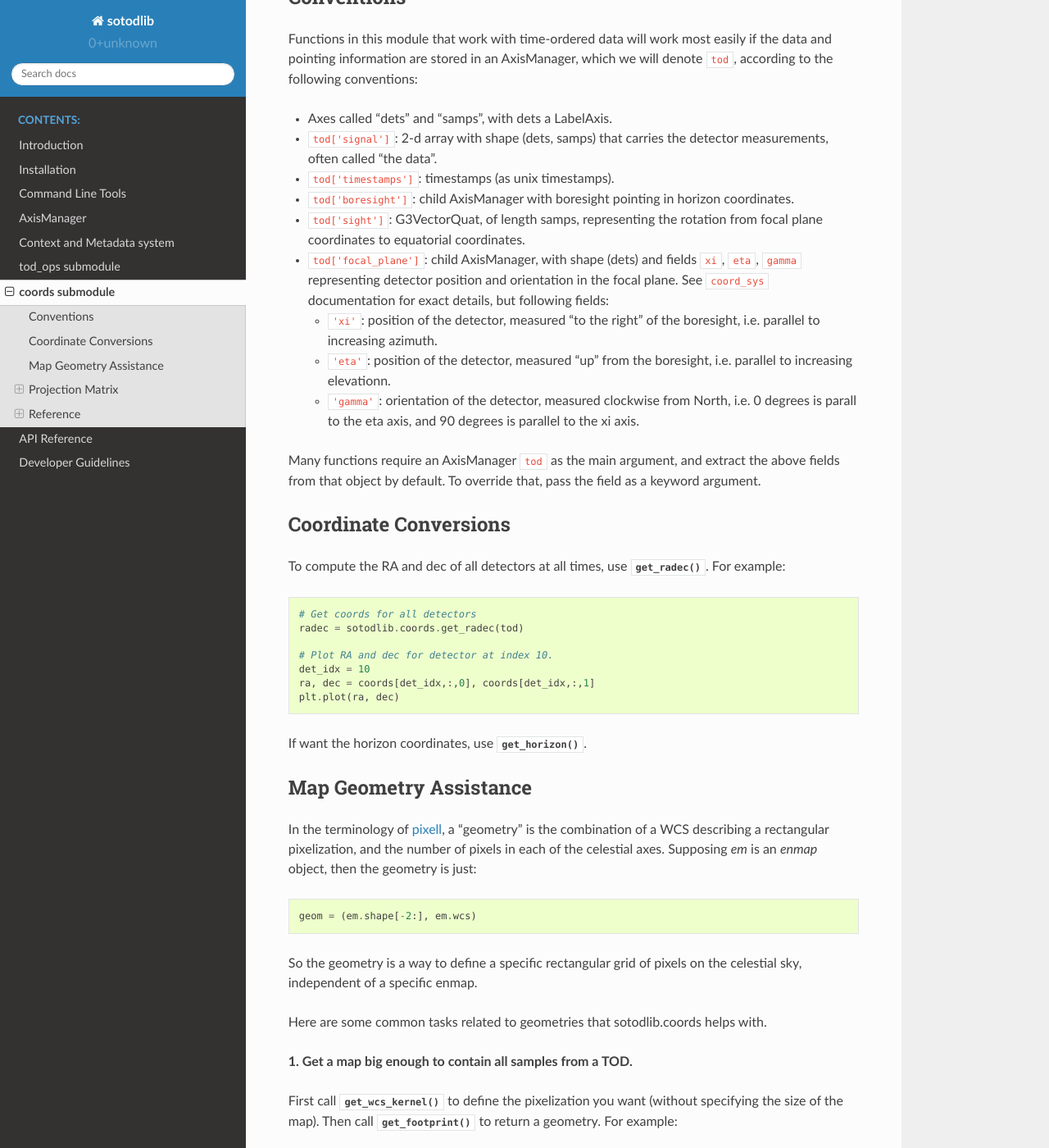
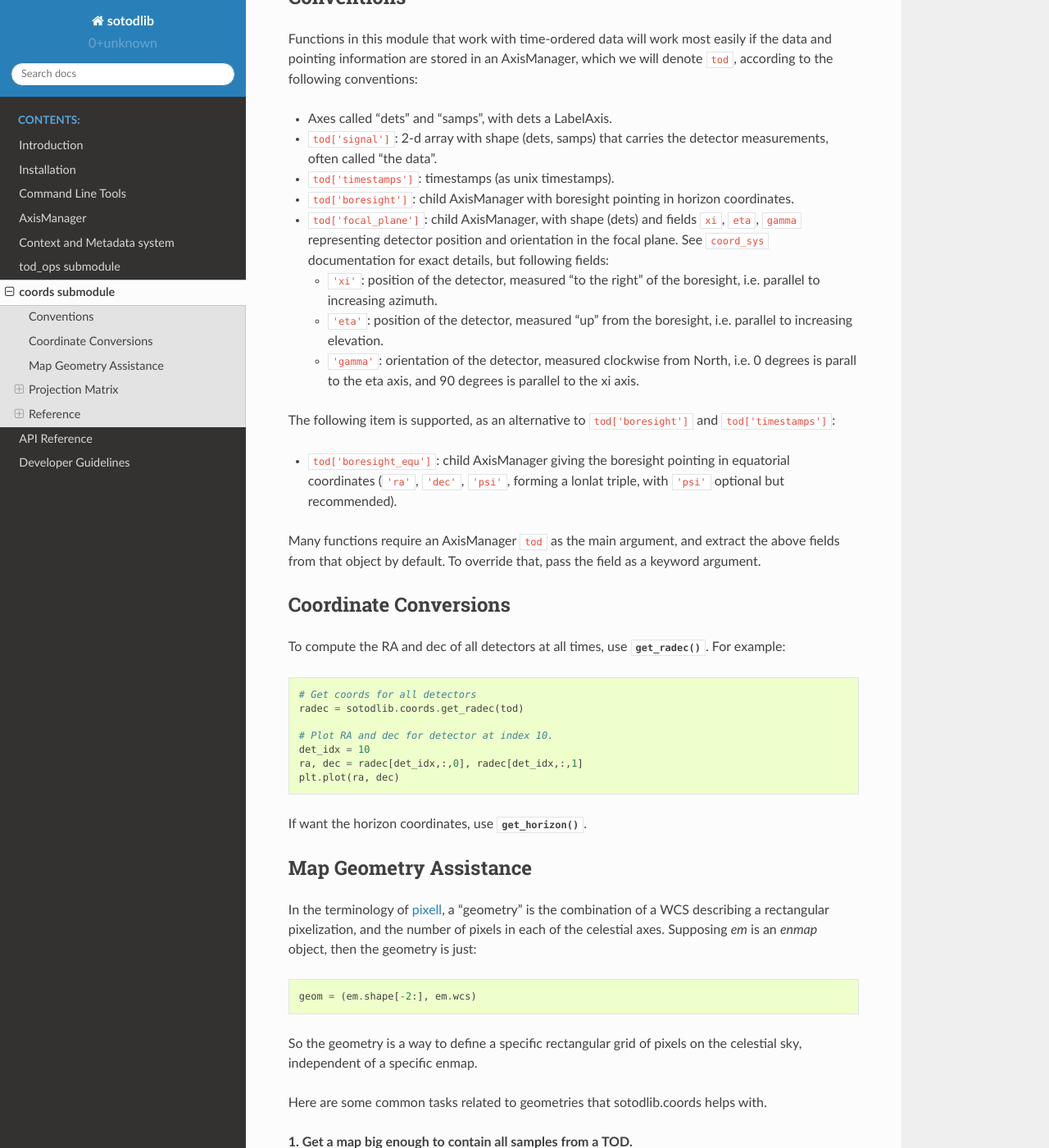
Before and after one commit to simonsobs/sotodlib, a Sphinx documentation site: the page built from docs/coords.rst, in a window 1280 px wide and 1400 px high, scrolled down 445 px. Shown: the whole window at 82% size. Built offline with Sphinx 7.4.7 and the Read the Docs theme 2.0.0, drawn with Linux system fonts in a browser that asks for light colours; some of the changed text lies outside the part shown.

Commit message:
coords: clarify boresight/boresight_equ/sight priority
And some other docs.

```diff
--- a/docs/coords.rst
+++ b/docs/coords.rst
@@ -36,8 +36,6 @@ conventions:
 - ``tod['timestamps']``: timestamps (as unix timestamps).
 - ``tod['boresight']``: child AxisManager with boresight pointing in
   horizon coordinates.
-- ``tod['sight']``: G3VectorQuat, of length samps, representing the
-  rotation from focal plane coordinates to equatorial coordinates.
 - ``tod['focal_plane']``: child AxisManager, with shape (dets) and
   fields ``xi``, ``eta``, ``gamma`` representing detector position and
   orientation in the focal plane.  See ``coord_sys`` documentation for
@@ -46,10 +44,17 @@ conventions:
   - ``'xi'``: position of the detector, measured "to the right" of the
     boresight, i.e. parallel to increasing azimuth.
   - ``'eta'``: position of the detector, measured "up" from the
-    boresight, i.e. parallel to increasing elevationn.
+    boresight, i.e. parallel to increasing elevation.
   - ``'gamma'``: orientation of the detector, measured clockwise from
     North, i.e. 0 degrees is parall to the eta axis, and 90 degrees is
     parallel to the xi axis.
+
+The following item is supported, as an alternative to
+``tod['boresight']`` and ``tod['timestamps']``:
+
+- ``tod['boresight_equ']``: child AxisManager giving the boresight
+  pointing in equatorial coordinates (``'ra'``, ``'dec'``, ``'psi'``,
+  forming a lonlat triple, with ``'psi'`` optional but recommended).
 
 Many functions require an AxisManager ``tod`` as the main
 argument, and extract the above fields from that object by default.
@@ -67,7 +72,7 @@ To compute the RA and dec of all detectors at all times, use
 
   # Plot RA and dec for detector at index 10.
   det_idx = 10
-  ra, dec = coords[det_idx,:,0], coords[det_idx,:,1]
+  ra, dec = radec[det_idx,:,0], radec[det_idx,:,1]
   plt.plot(ra, dec)
 
 If want the horizon coordinates, use :func:`get_horizon`.
@@ -111,6 +116,27 @@ call :func:`get_supergeom` on the set of footprints.
 
 Projection Matrix
 =================
+
+Usage
+-----
+
+Assuming that you have an AxisManager "tod" with "signal",
+"timestamps", "boresight", and "focal_plane" elements, then this
+should work::
+
+  from sotodlib import coords
+
+  wcsk = coords.get_wcs_kernel('car', 0., 0., 0.01*coords.DEG)
+  P = coords.P.for_tod(tod, wcs_kernel=wcsk)
+
+  map1 = P.remove_weights(tod)
+  map1.write('output_car.fits')
+
+
+For more advice, see :class:`P` in the module reference.  See also the
+`pwg-tutorials`_ repository (this may be private to SO members),
+especially so_pipeline_pt2_20200623.ipynb.
+
 
 Background
 ----------
```
Also changed, not shown: other parts of docs/coords.rst (+0 -7 lines), 1 other file.
